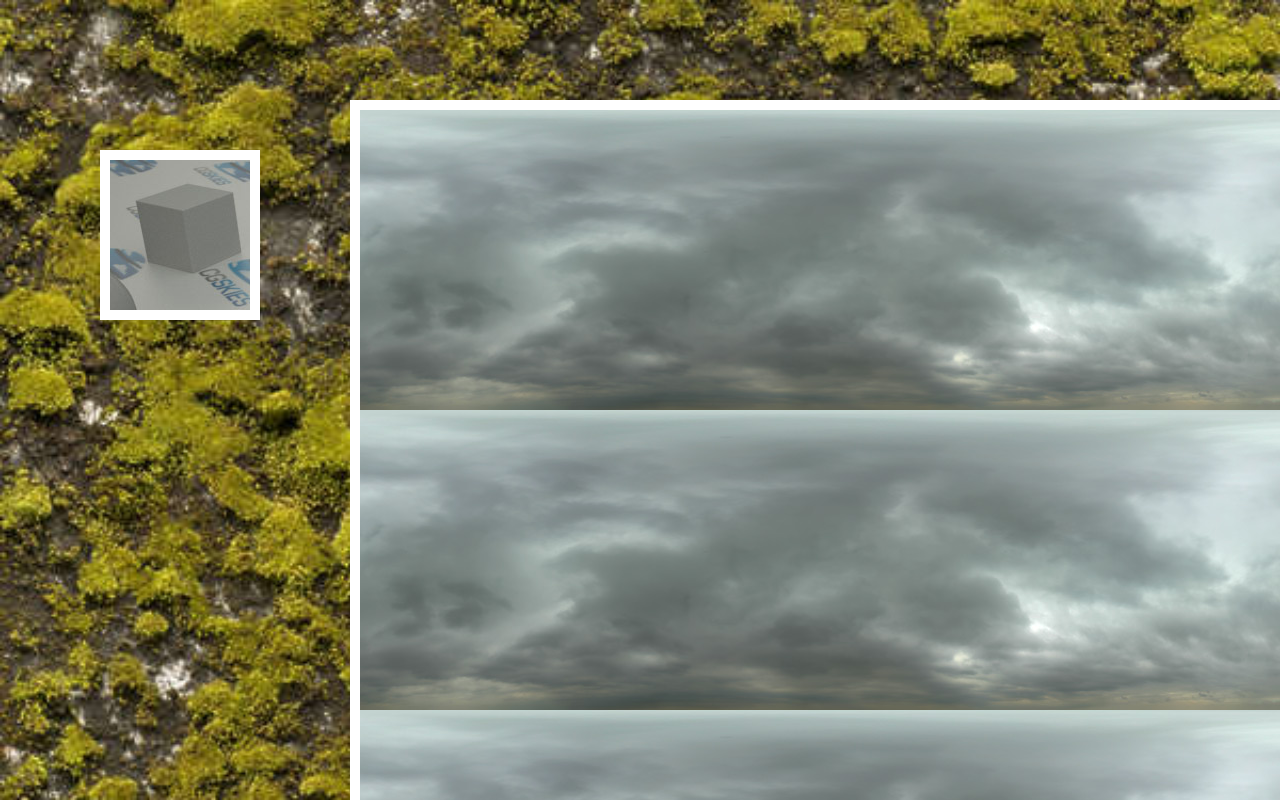
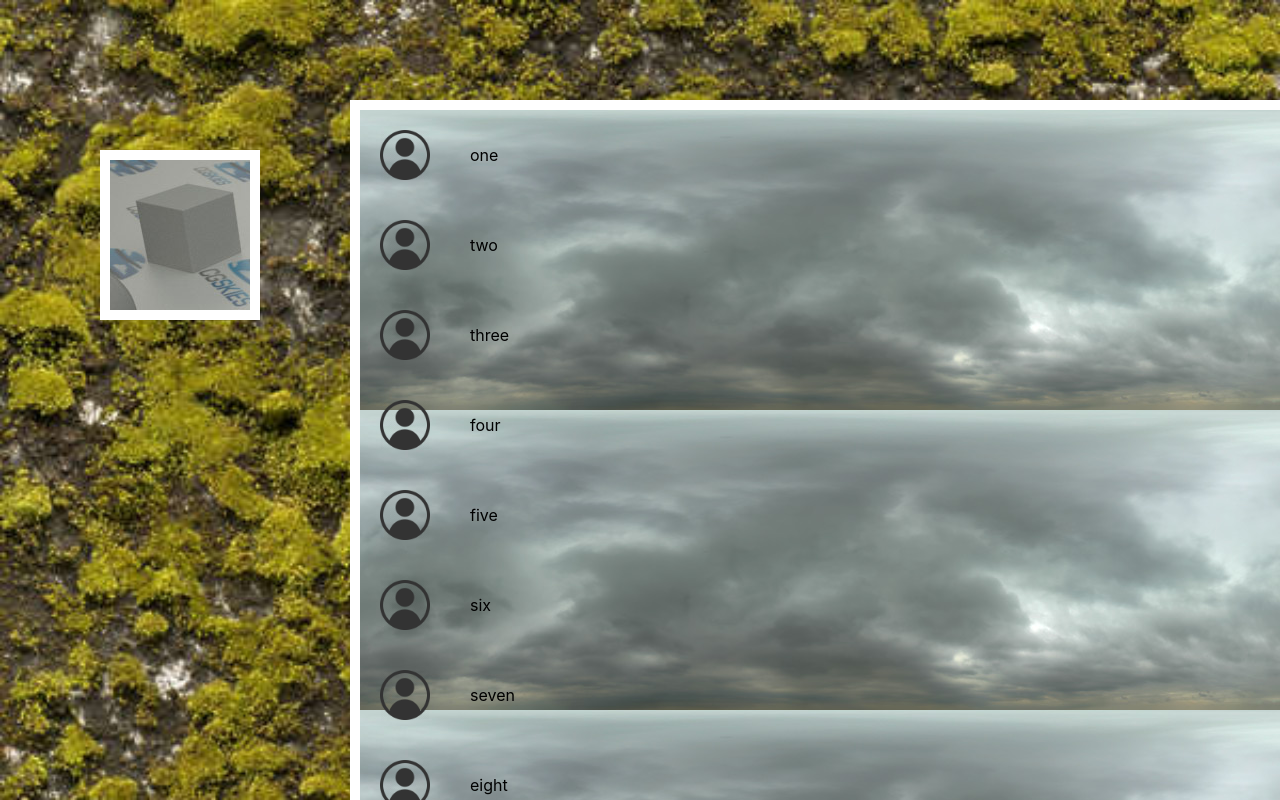
Before and after one commit to ana0/futures.online, a React (Create React App) app: page /ten in a window 1280 px wide. Built offline with nearby package versions, Linux system fonts and the light colour scheme.

Commit message:
Dropdown component and posts

```diff
--- a/src/components/Fortyone.jsx
+++ b/src/components/Fortyone.jsx
@@ -1,8 +1,10 @@
 import React, { Component } from 'react';
 import moss from '../assets/moss2.jpg';
 import sky from '../assets/sky2.jpg';
+import user from '../assets/user.png';
 import Loremipsum from './base/Loremipsum';
 import Modal from './base/Modal';
+import Dropdown from './base/Dropdown';
 import getRandInRange from '../utils/math';
 import Background from './base/Background';
 import './../index.css';
@@ -18,6 +20,12 @@ class Header extends Component {
     return (
       <div className="header" id="header" style={this.baseStyle}>
         <button className="blueHeaderButton" />
+        <Dropdown button={
+          <img className="smallUserImgRight" alt="user icon" src={user} />
+        }>
+          <Loremipsum />
+          <Loremipsum />
+        </Dropdown>
       </div>
     )
   }
--- a/src/components/Login.jsx
+++ b/src/components/Login.jsx
@@ -13,9 +13,9 @@ export default class Login extends Component {
     return (
       <Modal margin="auto">
         <div>
-          <h2>enter a username</h2>
-          <p>enter a public twitter username to best view the site</p>
-          <input type="text"></input>
+          <h2 className="boilertext">enter a username</h2>
+          <p className="boilertext">enter a public twitter username to best view the site</p>
+          <input style={{margin: "20px"}} type="text"></input>
         </div>
       </Modal>
     )
--- a/src/components/Ten.js
+++ b/src/components/Ten.js
@@ -2,8 +2,21 @@ import React, { Component } from 'react';
 import cg1 from '../assets/cg1.jpg';
 import moss1 from '../assets/moss1.jpg';
 import sky1 from '../assets/sky1.jpg';
+import user from '../assets/user.png';
 import Background from './base/Background';
 import './../index.css';
+
+class Post extends Component {
+
+  render() {
+    return (
+      <div className="post">
+        <img alt="user icon" src={user} className="postImage" />
+        <p className="boilertext">{this.props.children}</p>
+      </div>
+    )
+  }
+}
 
 class Posts extends Component {
   postsStyle = {
@@ -13,6 +26,7 @@ class Posts extends Component {
   render() {
     return (
       <div className="posts" id="tenPosts" style={ this.postsStyle }>
+      {this.props.children}
       </div>
     )
   }
@@ -32,20 +46,25 @@ class Ten extends Component {
   constructor(props) {
     super(props);
     this.state = {
+      posts: ['one', 'two', 'three', 'four', 'five', 'six', 'seven', 'eight']
     };
-  }
-
-  baseStyle = {
-    backgroundImage: `url(${moss1})`,
-    backgroundSize: 'cover',
-    backgroundRepeat: 'no-repeat'
   }
 
   render() {
     return (
       <Background file={moss1} id="ten">
         <ScrollPic />
-        <Posts />
+        <Posts>
+          { this.state.posts.map((post) => {
+            return (
+              <Post>
+                {post}
+              </Post>
+            )
+          })
+        }
+
+        </Posts>
       </Background>
     )
   }
--- /dev/null
+++ b/src/components/base/Dropdown.jsx
@@ -0,0 +1,36 @@
+import React, { Component } from 'react';
+
+export default class Dropdown extends Component {
+  constructor(props) {
+    super(props);
+    this.state = {
+      display: true
+    };
+  }
+
+  baseStyle = {
+    height: this.props.height || '600px',
+    width: this.props.width || '50%',
+    left: this.props.left || '0px',
+    right: this.props.right || '0px',
+    top: this.props.top || '50px',
+    margin: this.props.margin
+  }
+
+  handleClose() {
+    this.setState({ display: false })
+  }
+
+  render() {
+    return (
+      this.state.display ?
+        <div className="dropdown" style={this.baseStyle}>
+        {this.props.button}
+          <div className="dropdownContent">
+          {this.props.children}
+          </div>
+        </div> :
+        null
+    )
+  }
+}
--- a/src/components/base/Loremipsum.jsx
+++ b/src/components/base/Loremipsum.jsx
@@ -3,7 +3,7 @@ import React, { Component } from 'react'
 export default class Loremipsum extends Component {
   render() {
     return (
-      <p>'1,000 Likes is 1,000 Likes. 1,000 Spots is $10.'</p>
+      <p className="boilertext">'1,000 Likes is 1,000 Likes. 1,000 Spots is $10.'</p>
     )
   }
 }
--- a/src/index.css
+++ b/src/index.css
@@ -36,20 +36,6 @@ code {
   height: 150px;
 }
 
-.posts {
-  position: fixed;
-  overflow: auto;
-  top: 100px;
-  height: 100%;
-  width: 100%;
-  left: 350px;
-  border: white;
-  border-style: solid;
-  border-width: 10px;
-  background-size: 'cover';
-  background-repeat: 'repeat';
-}
-
 .modal {
   position: fixed;
   background: white;
@@ -85,6 +71,87 @@ code {
   box-shadow: 0 12px 16px 0 rgba(0,0,0,0.24), 0 17px 50px 0 rgba(0,0,0,0.19);
 }
 
+.dropdown {
+  float: left;
+  overflow: hidden;
+  position: fixed;
+  top: 17px;
+}
+.dropdown .dropbtn {
+  font-size: 16px;
+  border: none;
+  outline: none;
+  color: white;
+  padding: 14px 16px;
+  font-family: inherit; /* Important for vertical align on mobile phones */
+  margin: 0; /* Important for vertical align on mobile phones */
+}
+.dropdown:hover .dropbtn {
+  background-color: red;
+}
+.dropdownContent {
+  display: none;
+  position: fixed;
+  background-color: #f9f9f9;
+  min-width: 160px;
+  box-shadow: 0px 8px 16px 0px rgba(0,0,0,0.2);
+  z-index: 1;
+  right: 0px;
+  top: 53px;
+}
+.dropdownContent p {
+  float: none;
+  color: black;
+  padding: 12px 16px;
+  text-decoration: none;
+  display: block;
+  text-align: left;
+}
+.dropdownContent p:hover {
+  background-color: #ddd;
+}
+.dropdown:hover .dropdownContent {
+  display: block;
+}
+.smallUserImgRight {
+  position: fixed;
+  width: 30px;
+  top: 19px;
+  right: 66px;
+  height: 30px;
+  cursor: pointer;
+}
+
+.postImage {
+  width: 50px;
+  margin: 20px;
+  align-self: center;
+}
+
+.posts {
+  position: fixed;
+  overflow-y: auto;
+  -webkit-overflow-scrolling: touch;
+  top: 100px;
+  height: calc(100vh - 100px);
+  width: calc(100vw - 350px);
+  left: 350px;
+  border: white;
+  border-style: solid;
+  border-width: 10px;
+  background-size: 'cover';
+  background-repeat: 'repeat';
+}
+.post{
+  display: flex;
+}
+
+.boilertext {
+  width: 100%;
+  margin: auto;
+  padding: 20px;
+}
+
 @media only screen and (max-width: 450px) {
   .scrollpic {
     position: static;
@@ -100,5 +167,7 @@ code {
   .posts {
     top: 350px;
     left: 0px;
+    height: calc(100vh - 350px);
+    width: 100vw;
   }
 }
```
Also changed, not shown: src/assets/user.png (added).
